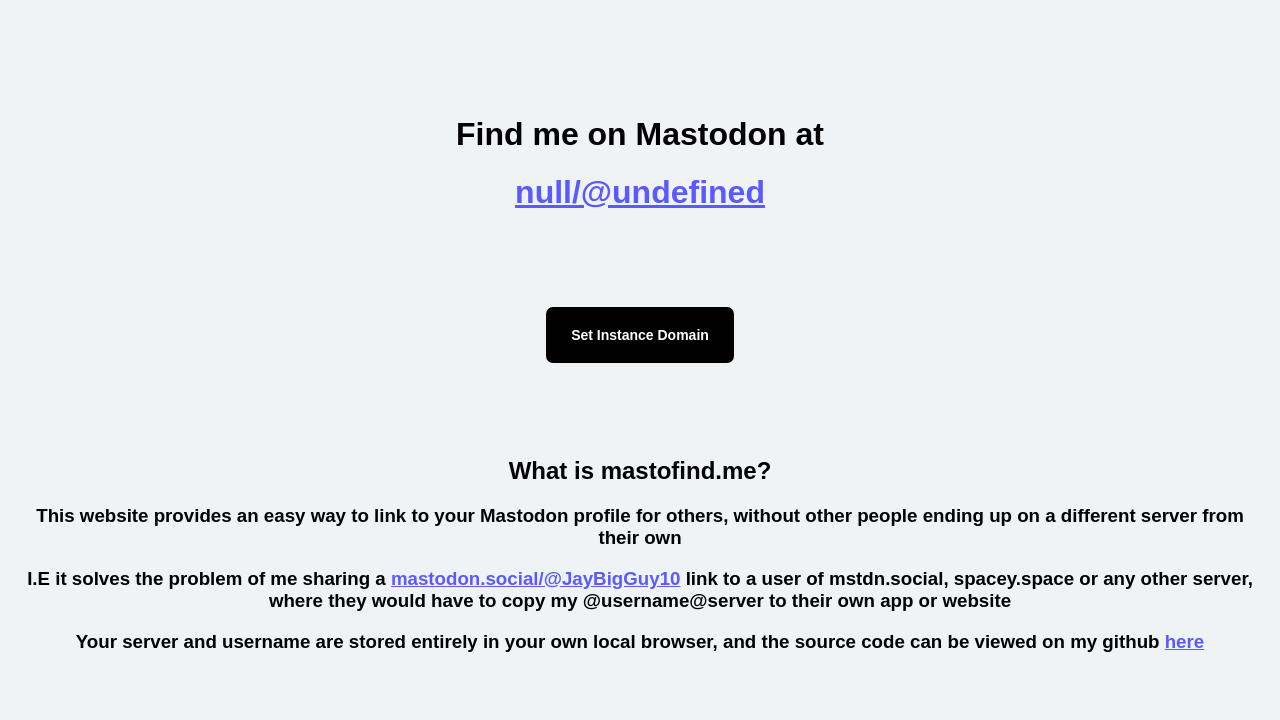
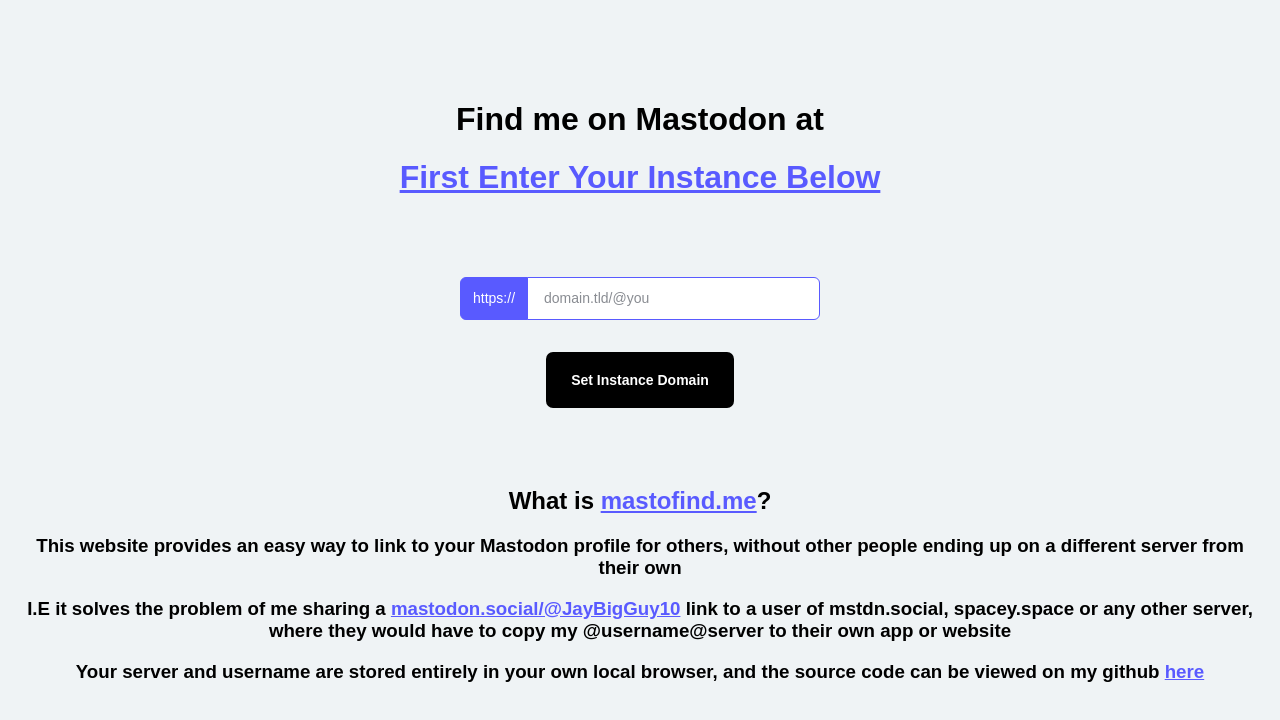
Before and after one commit to JayBigGuy10/JayBigGuy10.github.io, a plain HTML site: page 404.html in a window 1280 px wide. Both pictures are taken after a click on the button "Set Instance Domain". Drawn offline with Linux system fonts and the light colour scheme.

Commit message:
getting v close

```diff
--- a/404.html
+++ b/404.html
@@ -10,10 +10,20 @@
                 var linkValue = window.location.href.split("/");
                 var linkValue2 = linkValue[linkValue.length-1].split("@");
 
-                if (linkValue2[2] == localStorage.getItem('user_instance')){
+                if (linkValue2[2] === localStorage.getItem('user_instance')){
                     var linkValue3 = localStorage.getItem('user_instance')+"/@"+linkValue2[1];
+                    console.log("1");
+                } else if (localStorage.getItem('user_instance') === null) {
+                    var linkValue3 = 'First Enter Your Instance Below';
+                    console.log("2");
                 } else {
                     var linkValue3 = localStorage.getItem('user_instance')+"/@"+linkValue2[1]+'@'+linkValue2[2];
+                    console.log("3");
+                }
+
+                if (localStorage.getItem('user_instance') === null){
+                    var hiddenDIV = document.getElementById("hidden");
+                    hiddenDIV.classList.remove("hidden")
                 }
 
                 userDisplay.href = "https://"+linkValue3;
@@ -24,12 +34,36 @@
                 console.log(linkValue3);
             }
             window.onload = showStuff;
+
+            function setthestuff() {
+            var userInput = document.getElementById("userInput").value;
+            console.log(userInput);
+            var userDisplay = document.getElementById("userDisplay");
+            var linkValue = userInput.split("/");
+            var shareValue = linkValue[1] + "@" + linkValue[0];
+            if (userInput.length > 0){
+
+                userDisplay.href = shareValue;
+                userDisplay.textContent = "mastofind.me/" + shareValue;
+                console.log(userInput);
+                localStorage.setItem('user_instance', linkValue[0]);
+                localStorage.setItem('user_name', linkValue[1]);
+                showStuff();
+                var hiddenDIV = document.getElementById("hidden");
+                hiddenDIV.classList.add("hidden")
+            }
+
+        }
         </script>
 <div class="wide">
         <h1>Find me on Mastodon at</h1>
         <h1><a href="mastofind.me" id="userDisplay">mastofind.me</a></h1>
 </div>
-<div class="button-groupie">
+<div class="button-groupie hidden" id="hidden">
+    <div class="form-group">
+        <span>https://</span>
+        <input class="form-field" type="text" placeholder="domain.tld/@you" spellcheck="false" id="userInput">
+    </div>
         <button class="btn" onclick="setthestuff()">
             <span>Set Instance Domain</span>
             <svg preserveAspectRatio="none" viewBox="0 0 132 45">
@@ -49,7 +83,7 @@
         </button>
 </div>
         <div>
-            <h2>What is mastofind.me?</h2>
+            <h2>What is <a href="https://mastofind.me">mastofind.me</a>?</h2>
             <h3>This website provides an easy way to link to your Mastodon profile for others, without other people ending
                 up on a different server from their own</h3>
             <h3>I.E it solves the problem of me sharing a <a
--- a/styles.css
+++ b/styles.css
@@ -7,6 +7,10 @@ h1, h2, h3, a{
 
 a {
     color: #595aff;
+}
+
+.hidden {
+    visibility: collapse;
 }
 
 .wide {
```
